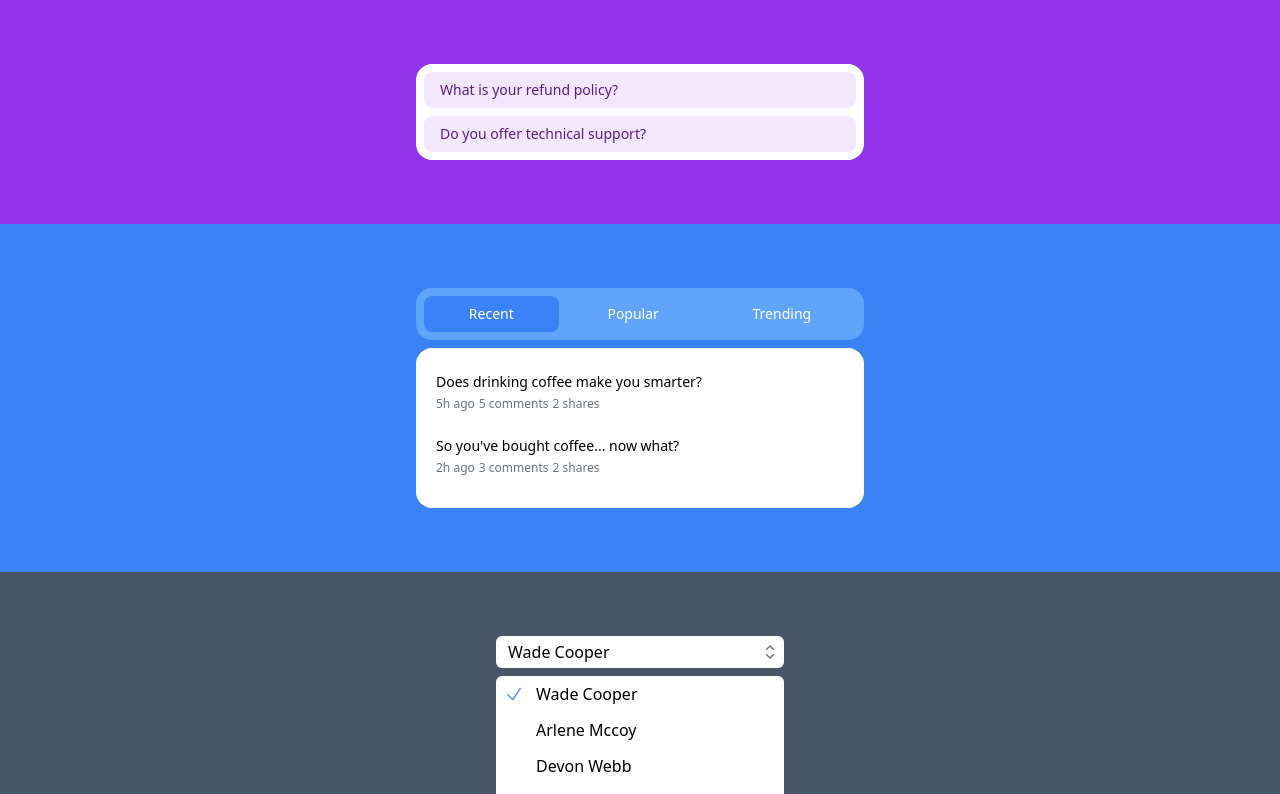
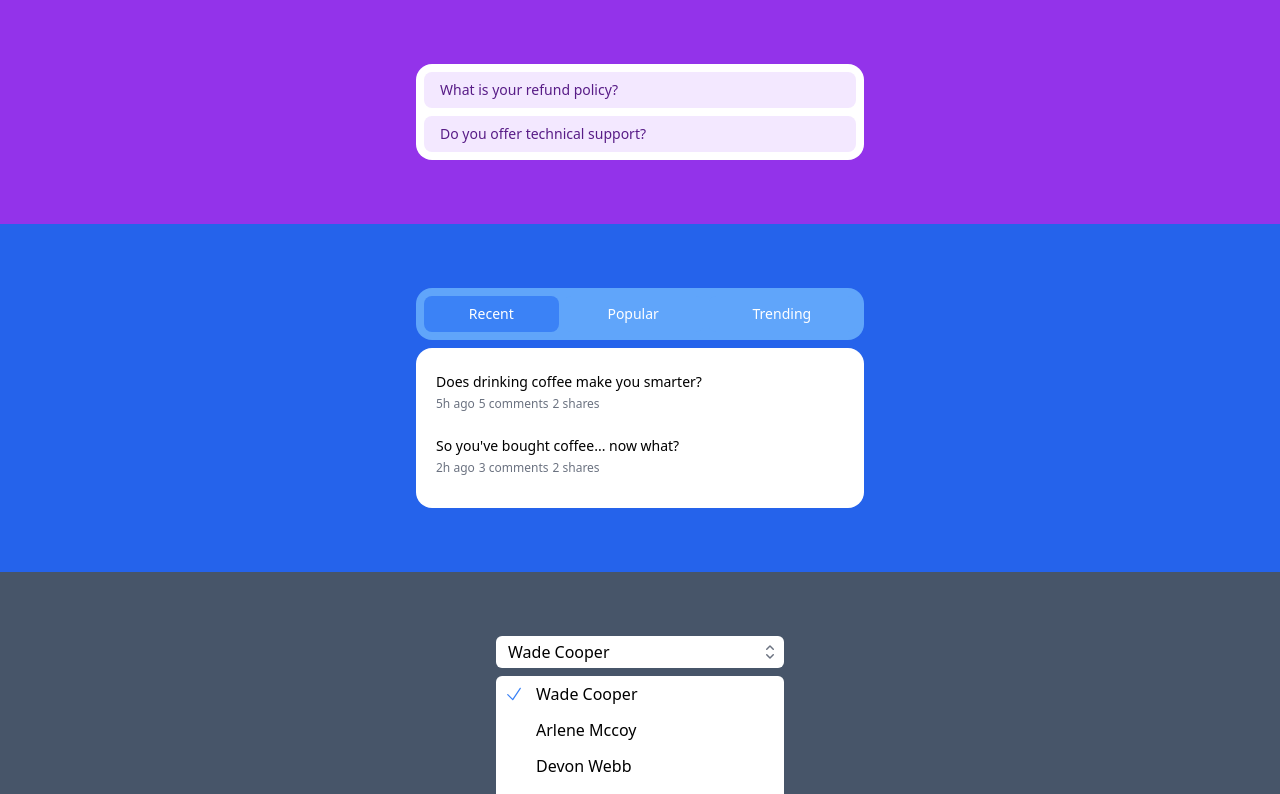
Before and after one commit to giliolizera/Training, a Vue app: page / in a window 1280 px wide. Shown: the top 794 px of the page. Built offline with nearby package versions, Linux system fonts and the light colour scheme.

Commit message:
feat: tabs and combobox improve

```diff
--- a/src/components/Combobox.vue
+++ b/src/components/Combobox.vue
@@ -3,8 +3,13 @@
     <div class="mx-auto w-72 max-w-md rounded-md">
       <div class="inline-flex bg-white w-72 rounded-md">
         <input class="w-full pl-3 px-1 py-1 rounded-md focus:outline-none text-left"
-        type="text"
+        :displayValue="selected"
         v-model="query"
+         @keypress="!exibir"
+         @keydown.prevent.esc="escape()"
+         @keydown.prevent.down="baixo()"
+         @keydown.prevent.up="cima()"
+         @keydown.prevent.enter="enter()"
         />
         <button @click="exibir = !exibir"
          @keypress="!exibir"
--- a/src/components/Tabs.vue
+++ b/src/components/Tabs.vue
@@ -1,5 +1,5 @@
 <template>
-  <div class="bg-blue-500">
+  <div class="bg-blue-600">
     <div class="w-full px-4 pt-16">
       <div class="mx-auto w-full max-w-md rounded-2xl bg-blue-400 p-2">
         <div class="grid grid-flow-col justify-stretch space-x-1">
@@ -12,7 +12,7 @@
         </div>
       </div>
     </div>
-    <div class="bg-blue-500 w-full pt-2">
+    <div class="bg-blue-600 w-full pt-2">
       <div class="mx-auto w-full max-w-md rounded-2xl bg-white px-5 relative hover:bg-gray-100">
           <div v-if="active === 1">
             <div v-for="(recent,index) in Recent" :key="index">
@@ -56,7 +56,7 @@
       </div>
     </div>
   </div>
-  <div class="bg-blue-500 w-full h-16"></div>
+  <div class="bg-blue-600 w-full h-16"></div>
 </template>
 
 <script>
```
